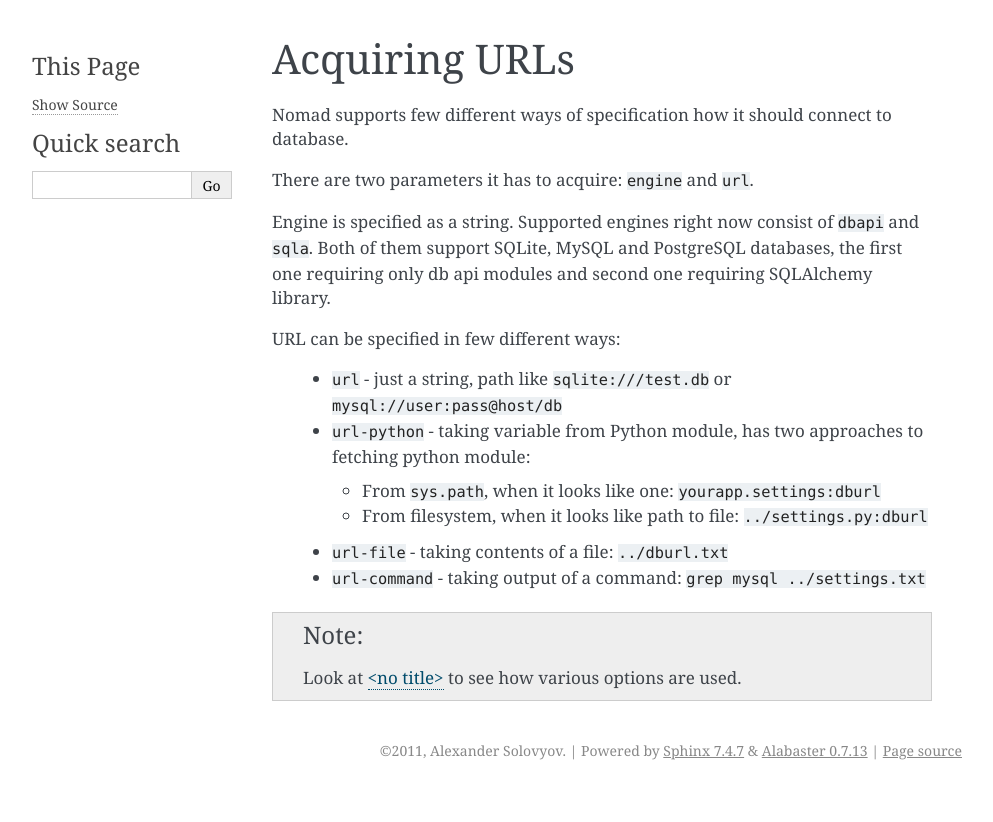
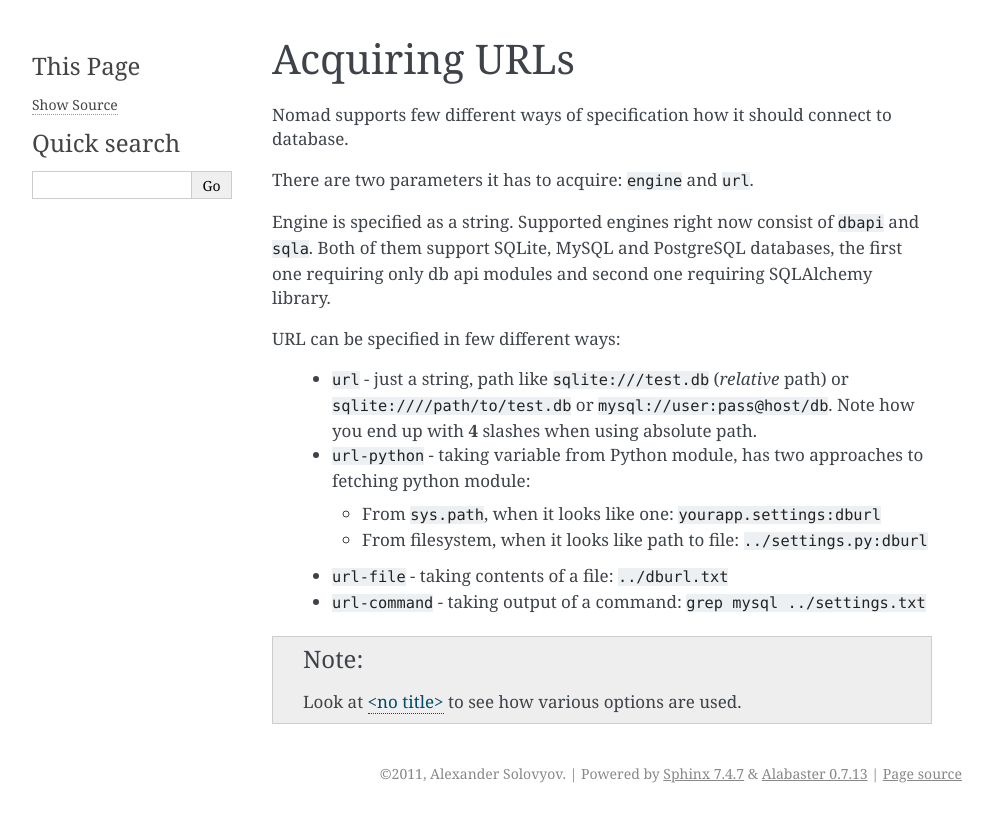
Before and after one commit to piranha/nomad, a Sphinx documentation site: the page built from docs/urls.rst, in a window 1280 px wide. Shown: the top 822 px of the page, without its empty margins (148-1141 px from the left). Built offline with Sphinx 7.4.7, drawn with Linux system fonts in a browser that asks for light colours.

Commit message:
Added clarification to "Acquiring URLs" doc. URL with 4 slashes is rather unintuitive to *nix users.

```diff
--- a/docs/urls.rst
+++ b/docs/urls.rst
@@ -14,8 +14,7 @@ SQLAlchemy library.
 
 URL can be specified in few different ways:
 
- - ``url`` - just a string, path like ``sqlite:///test.db`` or
-   ``mysql://user:pass@host/db``
+ - ``url`` - just a string, path like ``sqlite:///test.db`` (*relative* path) or ``sqlite:////path/to/test.db`` or ``mysql://user:pass@host/db``. Note how you end up with **4** slashes when using absolute path.
 
  - ``url-python`` - taking variable from Python module, has two approaches to
    fetching python module:
```
Also changed, not shown: 1 other file.
